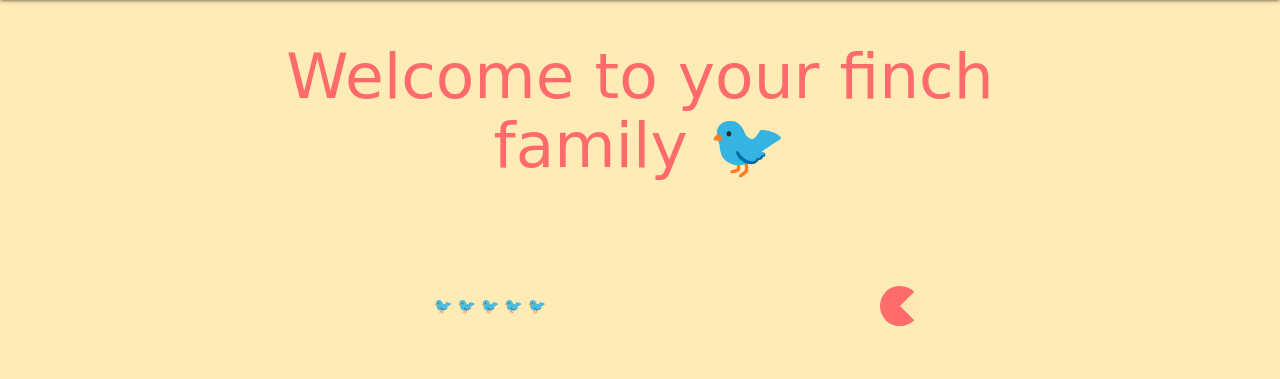
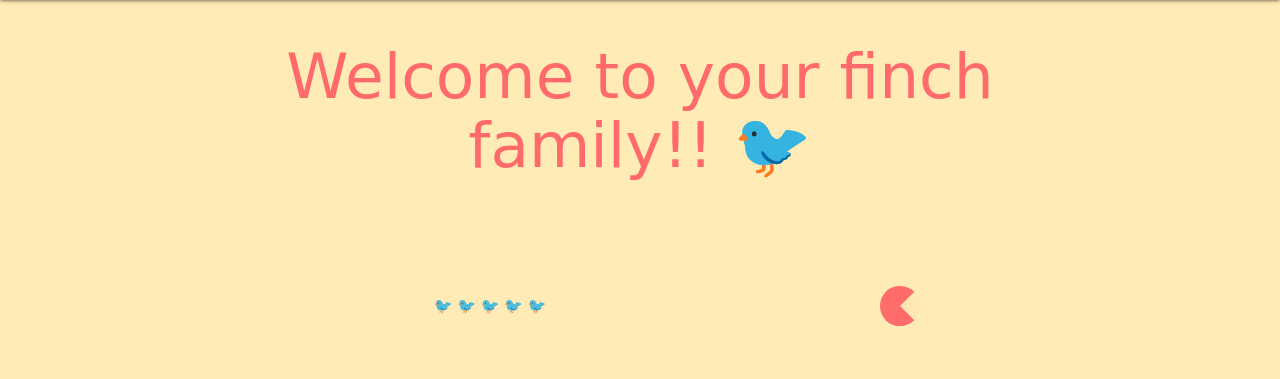
Before and after one commit to joaof0000/finch, a Django app: page / in a window 1280 px wide. Shown: the part 64-443 px from the top of the page. Run offline with Django 4.2, Linux system fonts and the light colour scheme.

Commit message:
complete

```diff
--- a/main_app/templates/home.html
+++ b/main_app/templates/home.html
@@ -59,7 +59,7 @@
     }
 </style>
 
-<h1 style="color: #ff6b6b; text-align: center;">Welcome to your finch family 🐦</h1>
+<h1 style="color: #ff6b6b; text-align: center;">Welcome to your finch family!! 🐦</h1>
 
 <div style="display: flex; align-items: center; justify-content: center; height: 200px;">
     <div id="birds">
```
